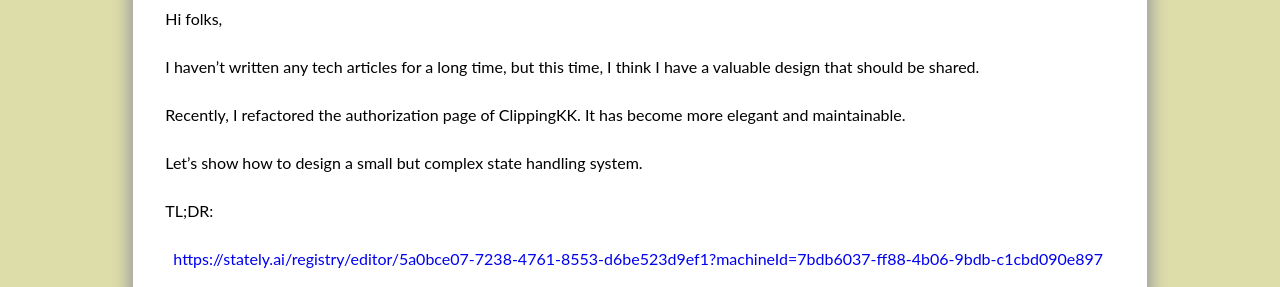
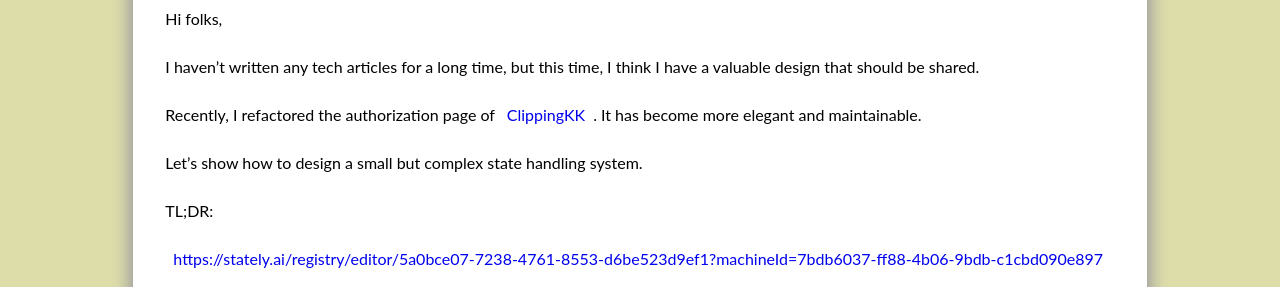
Before and after one commit to AnnatarHe/AnnatarHe.github.io, a Jekyll site: the page built from _posts/2024-08-04-improving-state-management-with-xstate-refactoring-authorization-flows.md, in a window 1280 px wide and 900 px high, cut to the strip 314-601 px from the top of the window. Built offline with Jekyll 4.4.1, drawn with Linux system fonts in a browser that asks for light colours; some web fonts are replaced; comment, search, counter and statistics services are not loaded; some of the changed text lies outside the part shown.

Commit message:
fix(post): update article

```diff
--- a/_posts/2024-08-04-improving-state-management-with-xstate-refactoring-authorization-flows.md
+++ b/_posts/2024-08-04-improving-state-management-with-xstate-refactoring-authorization-flows.md
@@ -8,7 +8,7 @@ Hi folks,
 
 I haven’t written any tech articles for a long time, but this time, I think I have a valuable design that should be shared.
 
-Recently, I refactored the authorization page of ClippingKK. It has become more elegant and maintainable.
+Recently, I refactored the authorization page of [ClippingKK](https://clippingkk.annatarhe.com/auth/auth-v4). It has become more elegant and maintainable.
 
 Let's show how to design a small but complex state handling system.
 
@@ -16,7 +16,7 @@ TL;DR:
 
 [https://stately.ai/registry/editor/5a0bce07-7238-4761-8553-d6be523d9ef1?machineId=7bdb6037-ff88-4b06-9bdb-c1cbd090e897](https://stately.ai/registry/editor/5a0bce07-7238-4761-8553-d6be523d9ef1?machineId=7bdb6037-ff88-4b06-9bdb-c1cbd090e897)
 
-<iframe src="https://stately.ai/registry/editor/5a0bce07-7238-4761-8553-d6be523d9ef1?machineId=7bdb6037-ff88-4b06-9bdb-c1cbd090e897" width="100%" height="315px">
+<iframe src="https://stately.ai/registry/editor/5a0bce07-7238-4761-8553-d6be523d9ef1?machineId=7bdb6037-ff88-4b06-9bdb-c1cbd090e897" width="100%" height="515px">
 </iframe>
 
 Let's break it down step by step:
@@ -75,6 +75,8 @@ After this refactoring, Xstate shows its power. It can split a complex question
 
 Xstate itself might be complex enough, but I would say it’s worth it. It can solve really complex state conflicts in an easy way.
 
+[https://github.com/clippingkk/web/blob/master/src/app/auth/auth-v4/auth.state.ts](https://github.com/clippingkk/web/blob/master/src/app/auth/auth-v4/auth.state.ts)
+
 ## Suggestions for Xstate
 
 Through my refactoring experience, I think there is no good enough way to work with react-hook-form and react-query or Apollo very well. Maybe it can improve later.
```
